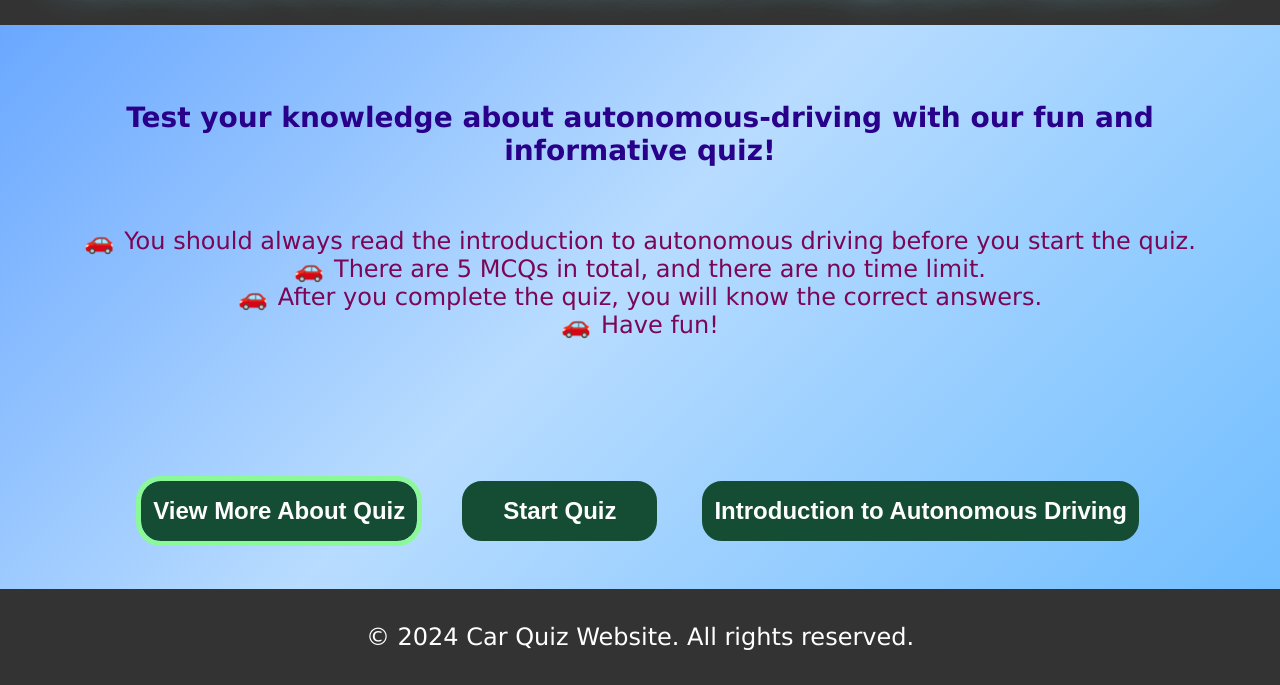
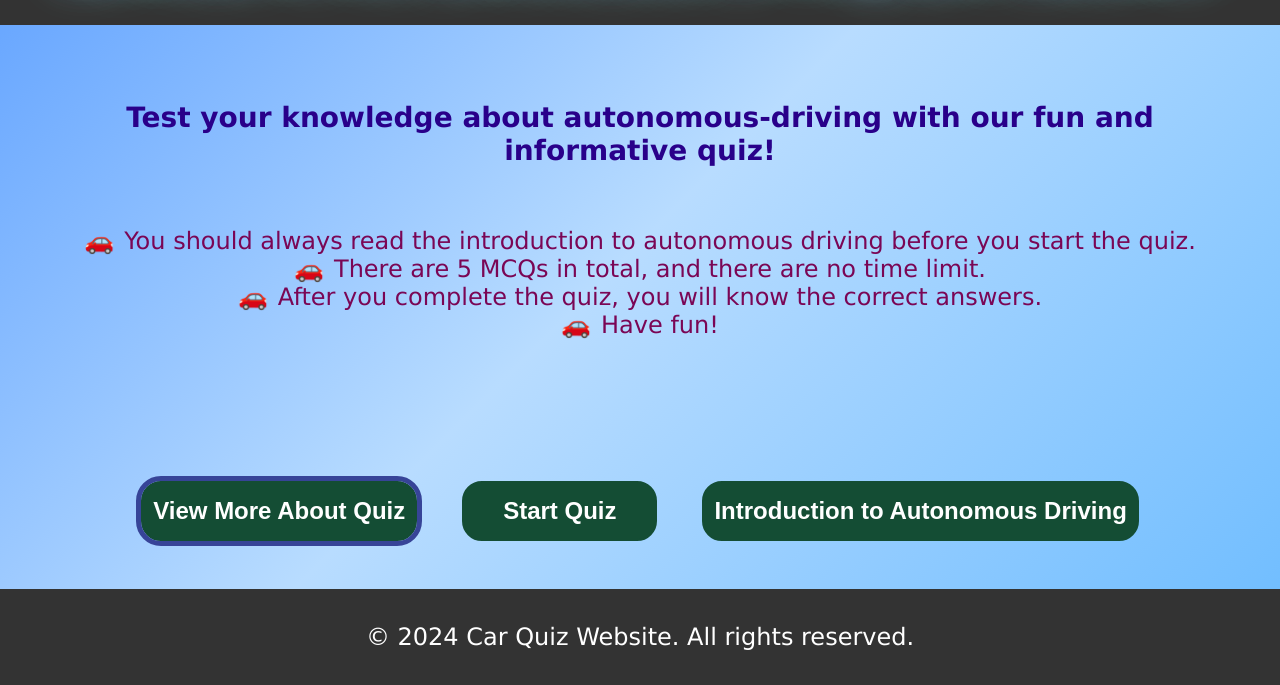
Before and after one commit to Wbqqqqqqqq/final-2024, a plain HTML site: page index.html in a window 1280 px wide. Both pictures are taken after a click on the button "View More About Quiz". Shown: the part 115-800 px from the top of the page. Drawn offline with Linux system fonts and the light colour scheme.

Commit message:
Update styles.css

```diff
--- a/styles.css
+++ b/styles.css
@@ -226,7 +226,7 @@ button:hover{
     color: #144d34;
 }
 button:focus{
-    outline: 5px solid #8BF998;
+    outline: 5px solid #374498;
 }
 .description-item {
     position: relative;
```
